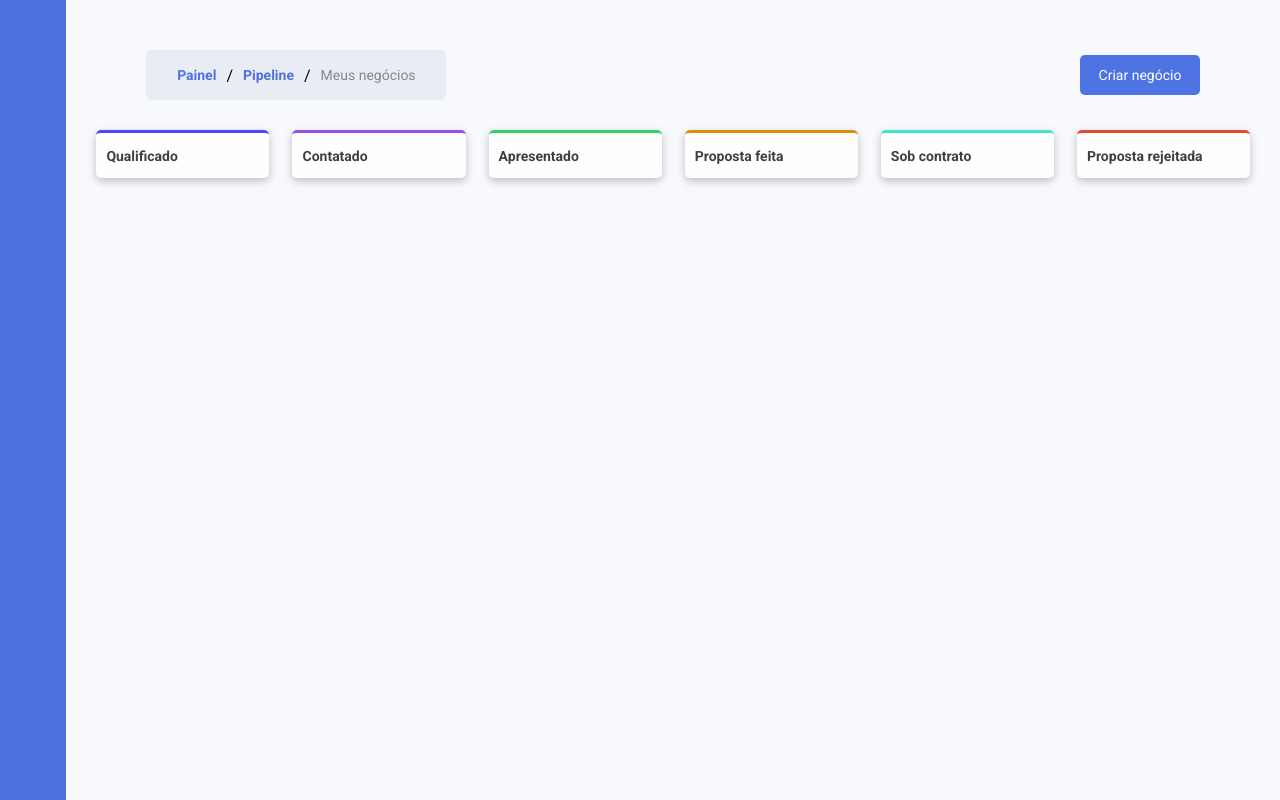
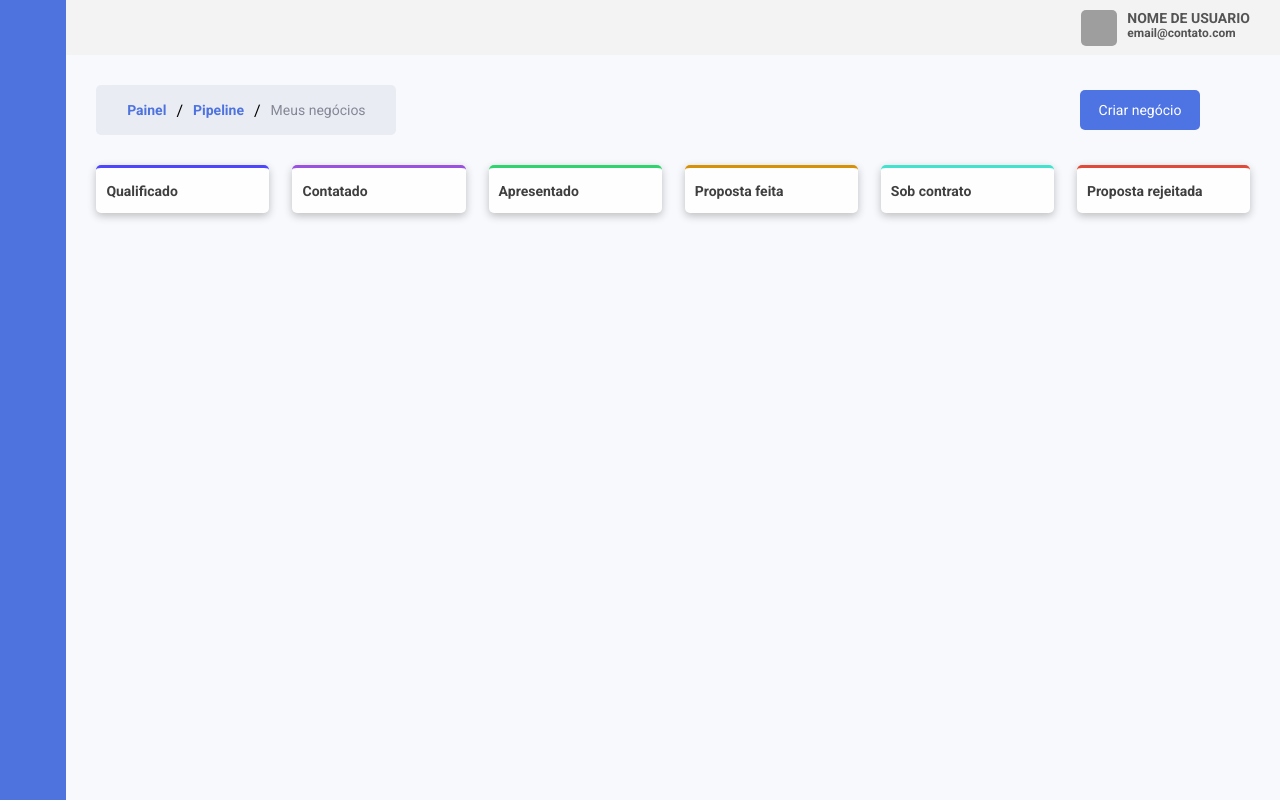
Before and after one commit to JoaoNegreiros48/PipelineClapps, a PHP site: page /Omnichannel/main.php in a window 1280 px wide. Run offline with PHP 8.4, Linux system fonts and the light colour scheme; a user stored in the database is signed in; data that the repository does not hold is empty; grey boxes are pictures that could not be loaded.

Commit message:
navbar perfil

```diff
--- a/assets/css/main.css
+++ b/assets/css/main.css
@@ -1,8 +1,48 @@
+body{
+    overflow-y: hidden;
+}
 .container{
     height: 100vh;
     width: 100vw;
     display: flex;
-
+}
+.navbar{
+    display: flex;
+    flex-direction: row;
+    width: 100%;
+    height: 55px;
+    background-color: #F3F3F3;
+    align-items: center;
+}
+.perfil{
+    width: auto;
+    height: 36px;
+    margin-left: auto;
+    margin-right: 30px;
+    display: flex;
+    flex-direction: row;
+}
+.perfil img{
+    height: 36px;
+    width: 36px;
+    border-radius: 5px;
+}
+.perfil .nome{
+    margin-left: 10px;
+    display: flex;
+    flex-direction: column;
+    color: #4C4C4C;
+}
+.perfil p:first-child{
+    font-weight: 700;
+    opacity: 95%;
+    font-size: 14px;
+    text-transform: uppercase
+}
+.perfil p:last-child{
+    font-weight: 700;
+    opacity: 95%;
+    font-size: 12px;
 }
 .leftbar{
     width: 70px;
@@ -11,13 +51,13 @@
 }
 .main{
     width: 100%;
-    height: 100%;
+    height: calc(100% - 55px);
     background-color: #F8F9FC;
 }
 .topo{
     display: flex;
     flex-direction: row;
-    margin-top: 50px;
+    margin-top: 30px;
     align-items: center;
 }
 .diretorio{
@@ -29,7 +69,7 @@
     justify-content: center;
     background-color: #EAECF4;
     border-radius: 5px;
-    margin-left: 80px;
+    margin-left: 30px;
 }
 .diretorio p{
     font-size: 14px;
--- a/main.php
+++ b/main.php
@@ -20,12 +20,21 @@
     <link rel="preconnect" href="https://fonts.gstatic.com" crossorigin>
     <link href="https://fonts.googleapis.com/css2?family=Roboto:wght@100;400;700&display=swap" rel="stylesheet">
 
-    <title>Main</title>
+    <title>Clapps | Main</title>
 </head>
 <body>
     <div class="container">
-        <div class="navbar"></div>
         <div class="leftbar"></div>
+        <div style="display: flex; flex-direction: column; width: 100%">
+            <div class="navbar">
+                <div class="perfil">
+                    <img src="http://clapps-com-br.apache7.cloudsector.net/uploads/images/pm.jpg" alt="">
+                    <div class="nome">
+                        <p>Nome de usuario</p>
+                        <p>email@contato.com</p>
+                    </div>
+                </div>
+            </div>
             <div class="main">
                 <div class="topo">
                     <div class="diretorio"><p style="font-weight: 800; color: #4E73DF;">Painel</p> / <p style="font-weight: 800; color: #4E73DF;">Pipeline</p> / <p style="color: #858796;">Meus negócios</p></div>
@@ -96,6 +105,7 @@
                             ?>
                             <div class="card" onclick="abrirNegocio(<?php echo $linha['id'] ?>)" draggable="true"><p><?php echo $linha['nomeProjeto'] ?></p><p id="idNegocio"><?php echo $linha['id'] ?></p></div>
                             <?php } ?>
+                        </div>
                     </div>
                 </div>
             </div>
```
Lines whose indentation alone changed are shown as unchanged.
